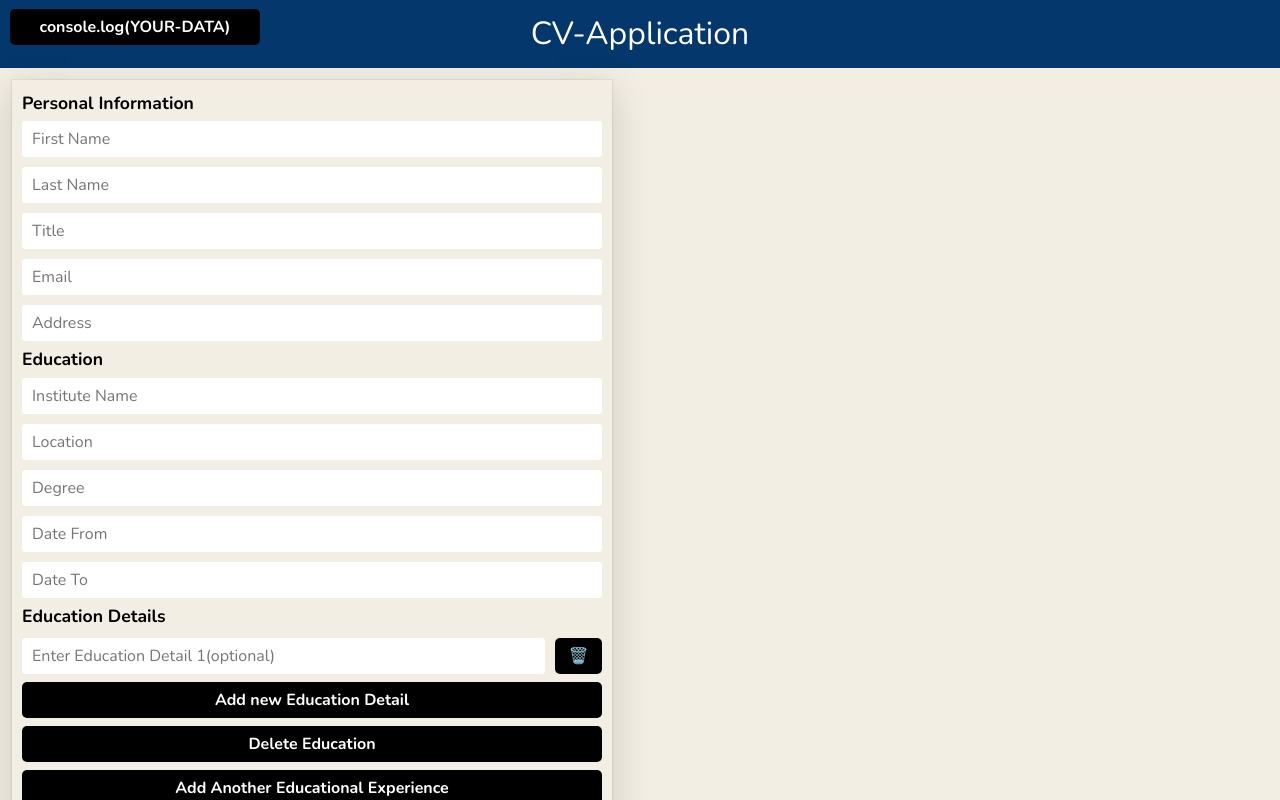
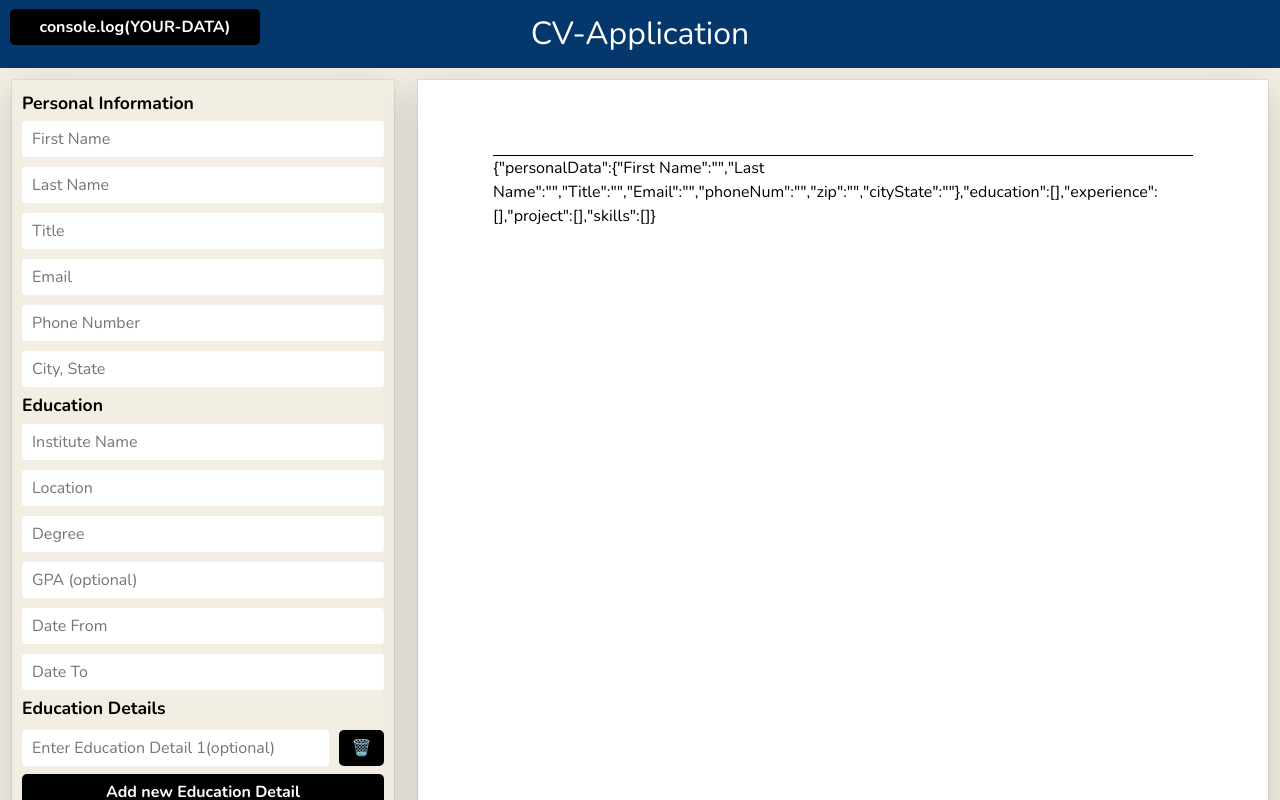
Before and after one commit to Parth099/CV-Application, a React (Create React App) app: page / in a window 1280 px wide. Shown: the top 800 px of the page. Built offline with nearby package versions, Linux system fonts and the light colour scheme.

Commit message:
started building the output(a resume) in STD letter paper (8.5in x 11in) altered some field in education & personal details

```diff
--- a/src/components/App.css
+++ b/src/components/App.css
@@ -1,8 +1,12 @@
+.flex-container {
+    display: flex;
+    flex-direction: row;
+}
 .group-title {
     font-size: 1.1rem;
 }
 .flex-col-left {
-    max-width: 600px;
+    width: 600px;
     margin: 12px;
     box-shadow: rgba(0, 0, 0, 0.16) 0px 10px 36px 0px, rgba(0, 0, 0, 0.06) 0px 0px 0px 1px;
     padding: 10px;
@@ -31,3 +35,9 @@
     background-color: #dd3b4a;
     color: white;
 }
+.flex-col-right {
+    margin: 12px;
+    width: min-content;
+    box-shadow: rgba(0, 0, 0, 0.16) 0px 10px 36px 0px, rgba(0, 0, 0, 0.06) 0px 0px 0px 1px;
+    height: min-content;
+}
--- a/src/components/App.js
+++ b/src/components/App.js
@@ -8,6 +8,7 @@ import Education from "./education/education";
 import Experience from "./exp/experience";
 import Project from "./projects/project";
 import MultiField from "./multiField/multiField";
+import Resume from "./resumeOUT/resume";
 
 export default class App extends Component {
     constructor(props) {
@@ -20,7 +21,9 @@ export default class App extends Component {
                 "Last Name": "",
                 Title: "",
                 Email: "",
-                Address: "",
+                phoneNum: "",
+                zip: "",
+                cityState: "",
             },
             education: [],
             experience: [],
@@ -54,8 +57,9 @@ export default class App extends Component {
     }
     render() {
         return (
-            <div className="App">
+            <div className="App-main">
                 <Header appName="CV-Application" sf={this.selfPrint} />
+                <div className="flex-container">
                     <div className="flex-col-left">
                         <PersonalData setParentState={this.setParentStatePD} personalData={this.state.personalData} />
                         <Education setParentState={this.setParentStateEdu} />
@@ -63,6 +67,10 @@ export default class App extends Component {
                         <Project setParentState={this.setParentStateProj} />
                         <MultiField setParentState={this.setParentStateSkills} subject="Skill" />
                     </div>
+                    <div className="flex-col-right">
+                        <Resume info={this.state} />
+                    </div>
+                </div>
             </div>
         );
     }
--- a/src/components/education/educationItem.js
+++ b/src/components/education/educationItem.js
@@ -12,6 +12,7 @@ export default class EducationItem extends Component {
             "Date From": "",
             "Date To": "",
             details: [],
+            GPA: "",
             uuid: props.uuid,
         };
 
@@ -21,6 +22,7 @@ export default class EducationItem extends Component {
         this.handleDateFrom = this._handleDateFrom.bind(this);
         this.handleDateTo = this._handleDateTo.bind(this);
         this.handleDetails = this._handleDetails.bind(this);
+        this.handleGPA = this._handleGPA.bind(this);
 
         this.delHandler = this._delHandler.bind(this);
         this.sendUpdate = this._sendUpdate.bind(this);
@@ -50,6 +52,9 @@ export default class EducationItem extends Component {
     _handleDateTo(val) {
         this.setState({ "Date To": val }, this.sendUpdate);
     }
+    _handleGPA(val) {
+        this.setState({ GPA: val }, this.sendUpdate);
+    }
 
     _delHandler() {
         const { delFunc, uuid } = this.props;
@@ -61,6 +66,7 @@ export default class EducationItem extends Component {
                 <Field id="" label="Institute Name" changeHandler={this.handleInsName} />
                 <Field id="" label="Location" changeHandler={this.handleLoc} />
                 <Field id="" label="Degree" changeHandler={this.handleDegree} />
+                <Field id="" label="GPA (optional)" changeHandler={this.handleGPA} />
                 <Field id="" label="Date From" changeHandler={this.handleDateFrom} />
                 <Field id="" label="Date To" changeHandler={this.handleDateTo} />
                 <MultiField subject="Education Detail" setParentState={this.handleDetails} />
--- a/src/components/personal-info/personalData.js
+++ b/src/components/personal-info/personalData.js
@@ -12,7 +12,10 @@ export default class PersonalData extends Component {
         this.handleLName = this._handleLName.bind(this);
         this.handleTitle = this._handleTitle.bind(this);
         this.handleEmail = this._handleEmail.bind(this);
-        this.handleAddress = this._handleAddress.bind(this);
+        this.handlePhoneNum = this._handlePhoneNum.bind(this);
+        this.handleZip = this._handleZip.bind(this);
+        this.handleCityState = this._handleCityState.bind(this);
+
         this.updateParentState = this._updateParentState.bind(this);
     }
 
@@ -32,8 +35,14 @@ export default class PersonalData extends Component {
     _handleEmail(val) {
         this.setState({ Email: val }, this.updateParentState);
     }
-    _handleAddress(val) {
-        this.setState({ Address: val }, this.updateParentState);
+    _handlePhoneNum(val) {
+        this.setState({ phoneNum: val }, this.updateParentState);
+    }
+    _handleZip(val) {
+        this.setState({ zip: val }, this.updateParentState);
+    }
+    _handleCityState(val) {
+        this.setState({ cityState: val }, this.updateParentState);
     }
 
     render() {
@@ -44,7 +53,8 @@ export default class PersonalData extends Component {
                 <Field id="lname" label="Last Name" changeHandler={this.handleLName} />
                 <Field id="title" label="Title" changeHandler={this.handleTitle} />
                 <Field id="email" label="Email" changeHandler={this.handleEmail} />
-                <Field id="address" label="Address" changeHandler={this.handleAddress} />
+                <Field id="phoneNum" label="Phone Number" changeHandler={this.handlePhoneNum} />
+                <Field id="cityState" label="City, State" changeHandler={this.handleCityState} />
             </div>
         );
     }
--- /dev/null
+++ b/src/components/resumeOUT/resume.css
@@ -0,0 +1,30 @@
+.resume-container {
+    width: 850px;
+    padding: 75px;
+    background-color: white;
+    height: 1100px;
+}
+.head {
+    text-align: center;
+    border-right: 1px black solid;
+    font-size: 2rem;
+    font-weight: bold;
+    width: 100%;
+}
+.font-sm {
+    font-size: 0.8rem;
+    font-weight: 700;
+}
+.resume-personal-data {
+    display: flex;
+    flex-direction: row;
+    width: 100%;
+    border-bottom: 1px solid black;
+}
+.flex-info-col {
+    margin-left: 5px;
+    width: min-content;
+    display: flex;
+    flex-direction: column;
+    font-size: 0.9rem;
+}
--- /dev/null
+++ b/src/components/resumeOUT/resume.js
@@ -0,0 +1,28 @@
+import React, { Component } from "react";
+import "./resume.css";
+export default class Resume extends Component {
+    constructor(props) {
+        super(props);
+    }
+    render() {
+        const { info } = this.props;
+        const { personalData } = info;
+        return (
+            <div className="resume-container">
+                <div className="resume-personal-data">
+                    <div className="head">
+                        {`${personalData["First Name"]} ${personalData["Last Name"]}`}
+                        <span className="font-sm"> {personalData.Title}</span>
+                    </div>
+                    <div className="flex-info-col">
+                        <p className="info-col">{personalData.Email}</p>
+                        <p className="info-col">{personalData.phoneNum}</p>
+                        <p className="info-col">{personalData.cityState}</p>
+
+                    </div>
+                </div>
+                <p>{JSON.stringify(info)}</p>
+            </div>
+        );
+    }
+}
```
Lines whose indentation alone changed are shown as unchanged.
